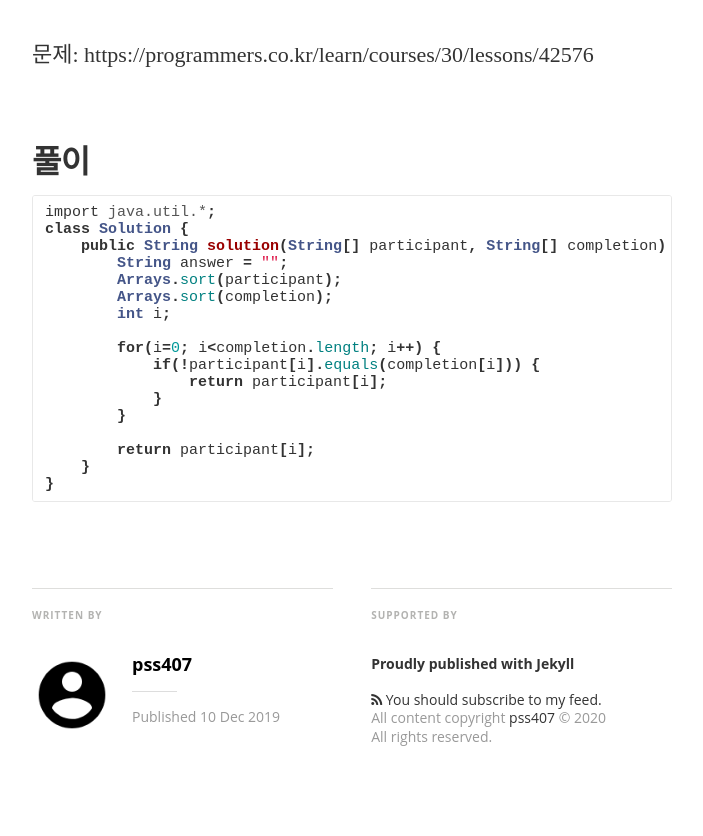
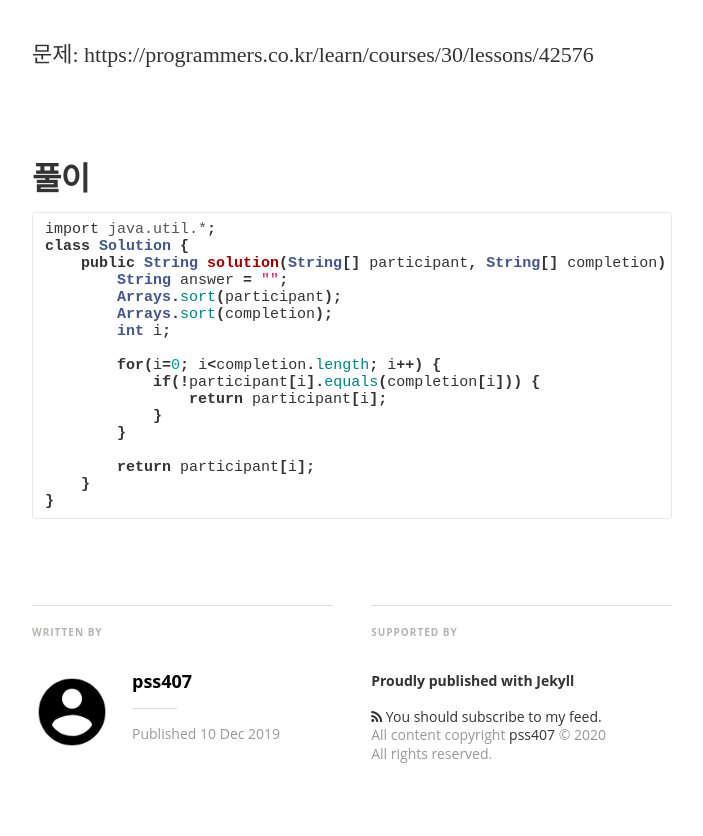
Before and after one commit to pss407/pss407.github.io, a Jekyll site: the page built from _posts/2020-01-22-프로그래머스#42576.md, in a window 1280 px wide. Shown: the part 900-1736 px from the top of the page, without its empty margins (288-991 px from the left). Built offline with Jekyll 4.4.1, drawn with Linux system fonts in a browser that asks for light colours; nearby versions of some CDN libraries; some web fonts are replaced; grey boxes are pictures that could not be loaded.

Commit message:
Update main.sass

```diff
--- a/css/main.sass
+++ b/css/main.sass
@@ -378,8 +378,8 @@ body
       font-style: normal
       font-size: 32px
       line-height: 1.2
-      padding-top: 15px
-      margin-bottom: 8px
+      padding-top: 32px
+      margin-bottom: 4px
     p
       font-weight: 400
       font-style: normal
```
